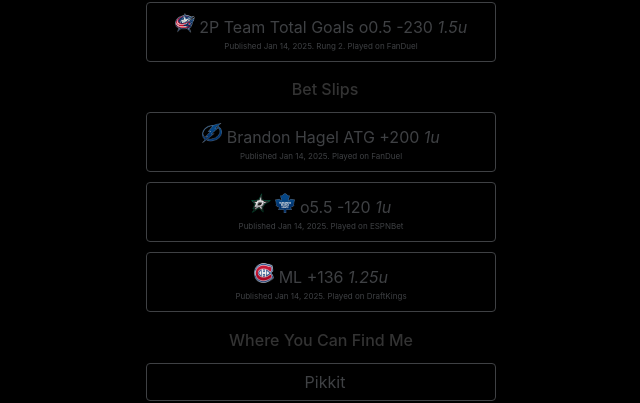
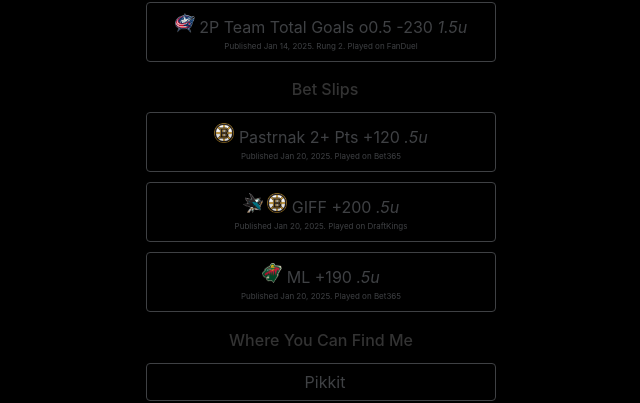
Before and after one commit to vellsworth/profile, a Jekyll site: the page built from index.html, in a window 1280 px wide. Shown: the part 415-818 px from the top of the page, without its empty margins (319-959 px from the left). Built offline with Jekyll 4.4.1, drawn with Linux system fonts in a browser that asks for light colours; nearby versions of some CDN libraries.

Commit message:
Update bets.yml

```diff
--- a/_data/bets.yml
+++ b/_data/bets.yml
@@ -1,19 +1,19 @@
 bets:
-  - description: "Brandon Hagel ATG +200 <i>1u</i>"
-    published: "Jan 14, 2025. Played on FanDuel"
+  - description: "Pastrnak 2+ Pts +120 <i>.5u</i>"
+    published: "Jan 20, 2025. Played on Bet365"
     popup: 7 Goals in 13 career games against Boston. +200 is solid value
     teams:
-      - lightning
+      - bruins
 
-  - description: "o5.5 -120 <i>1u</i>"
-    published: "Jan 14, 2025. Played on ESPNBet"
+  - description: "GIFF +200 <i>.5u</i>"
+    published: "Jan 20, 2025. Played on DraftKings"
     popup: Both teams have fire power. Maple Leafs due for offensive break out.
     teams:
-      - stars
-      - maple_leafs
+      - sharks
+      - bruins
 
-  - description: "ML +136 <i>1.25u</i>"
-    published: "Jan 14, 2025. Played on DraftKings"
+  - description: "ML +190 <i>.5u</i>"
+    published: "Jan 20, 2025. Played on Bet365"
     popup: Utah is slumping while Habs are strong with Laine in the lineup. Give me Habs at this value
     teams:
-      - canadiens
+      - wild
```
